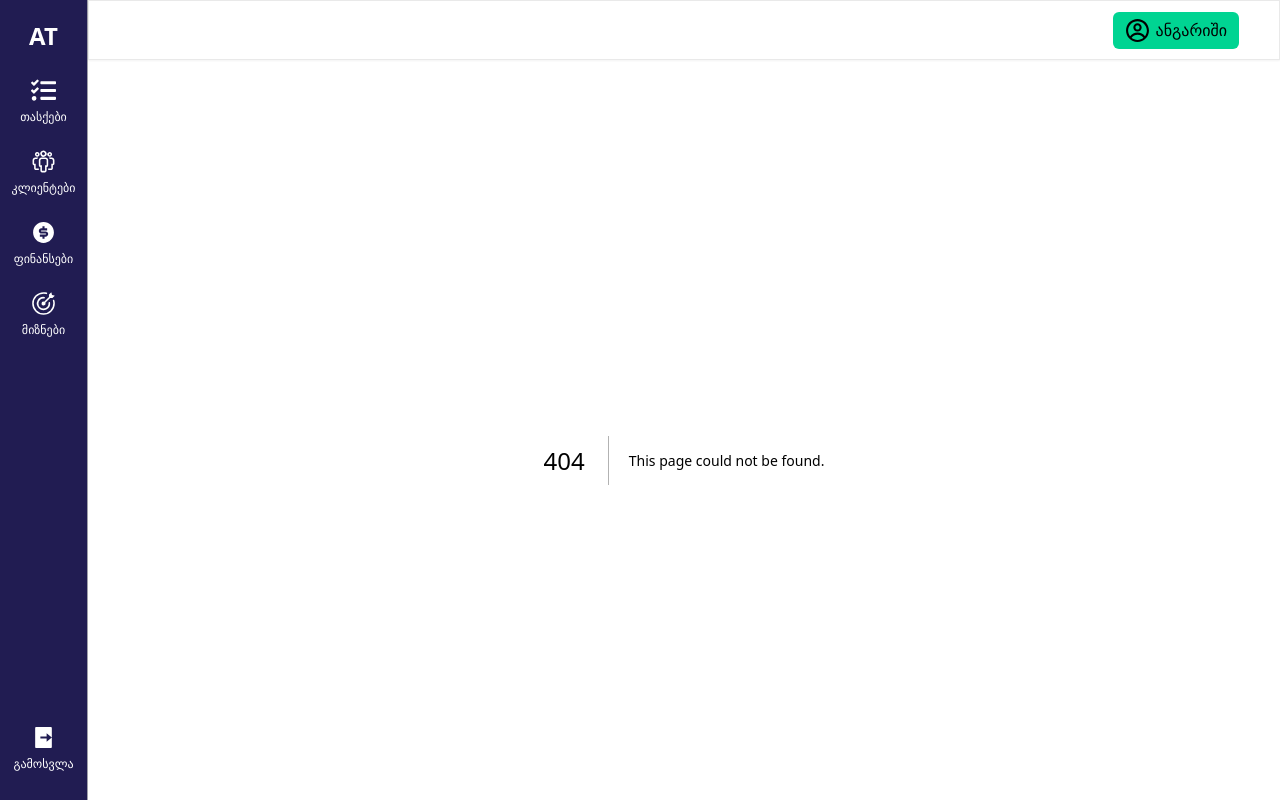
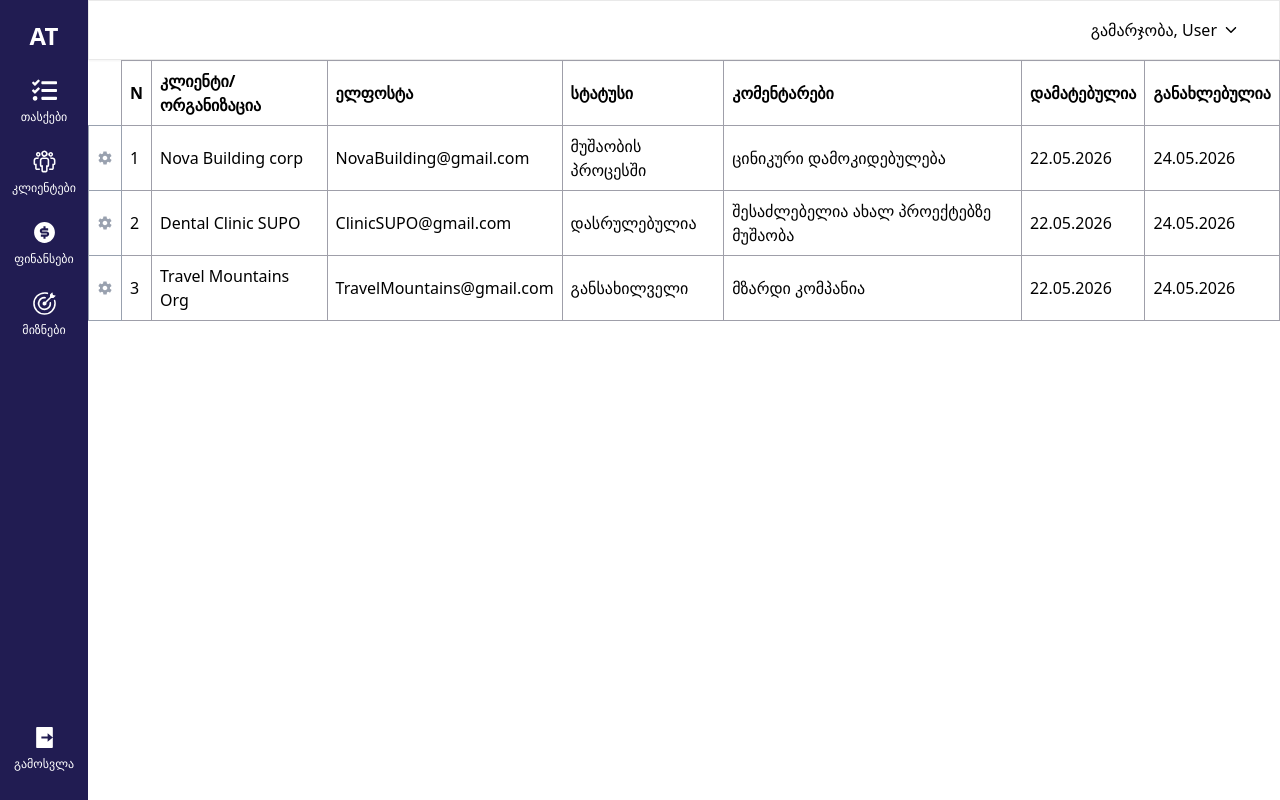
Before and after one commit to 4RN1/AT-Managment, a Next.js app: page /clients in a window 1280 px wide. Before the commit this address had no page. Built offline with nearby package versions, Linux system fonts and the light colour scheme.

Commit message:
feat:added client page

```diff
--- /dev/null
+++ b/app/clients/page.jsx
@@ -0,0 +1,12 @@
+import Table from '@/components/client-page/Table'
+import React from 'react'
+
+const page = () => {
+  return (
+    <div>
+        <Table/>
+    </div>
+  )
+}
+
+export default page
--- a/app/components/navigation/Navbar.jsx
+++ /dev/null
@@ -1,14 +0,0 @@
-import React from 'react'
-import { CgProfile } from 'react-icons/cg'
-
-const Navbar = () => {
-  return (
-    <header className='border border-[#E9E9E9] h-15 shadow-xs flex items-center justify-end px-10'>
-        <div>
-           <p className='flex items-center gap-1.5 bg-emerald-400 text-md  font-medium px-3 py-1.5 rounded-md'>  <CgProfile size={25}/>ანგარიში</p>
-        </div>
-    </header>
-  )
-}
-
-export default Navbar
--- a/app/layout.js
+++ b/app/layout.js
@@ -1,7 +1,7 @@
 import { Geist, Geist_Mono } from "next/font/google";
 import "./globals.css";
-import Navbar from "./components/navigation/Navbar";
-import Sidebar from "./components/navigation/Sidebar";
+import Navbar from "../components/navigation/Navbar";
+import Sidebar from "../components/navigation/Sidebar";
 
 const geistSans = Geist({
   variable: "--font-geist-sans",
--- a/app/page.js
+++ b/app/page.js
@@ -1,7 +1,7 @@
 import Image from "next/image";
-import StatCards from "./components/dashboard/StatCards";
+import StatCards from "../components/dashboard/StatCards";
 import { SiSpeedtest } from "react-icons/si";
-import Priority from "./components/dashboard/Priority";
+import Priority from "../components/dashboard/Priority";
 
 export default function Home() {
   return (
--- /dev/null
+++ b/app/tasks/page.jsx
@@ -0,0 +1,9 @@
+import React from 'react'
+
+const page = () => {
+  return (
+    <div></div>
+  )
+}
+
+export default page
--- /dev/null
+++ b/components/client-page/Table.jsx
@@ -0,0 +1,71 @@
+import React from 'react'
+import { IoMdSettings } from 'react-icons/io'
+
+const Table = () => {
+
+    const clientInfo = [
+        {
+            id:1,
+            name:"Nova Building corp",
+            email:"NovaBuilding@gmail.com",
+            status:"მუშაობის პროცესში",
+            notes:"ცინიკური დამოკიდებულება",
+            created_at:"22.05.2026",
+            updated_at:"24.05.2026"
+        },
+        {
+            id:2,
+            name:"Dental Clinic SUPO",
+            email:"ClinicSUPO@gmail.com",
+            status:"დასრულებულია",
+            notes:"შესაძლებელია ახალ პროექტებზე მუშაობა",
+            created_at:"22.05.2026",
+            updated_at:"24.05.2026"
+        },
+        {
+            id:3,
+            name:"Travel Mountains Org",
+            email:"TravelMountains@gmail.com",
+            status:"განსახილველი",
+            notes:"მზარდი კომპანია",
+            created_at:"22.05.2026",
+            updated_at:"24.05.2026"
+        }
+    ]
+
+
+    const tableInfo = ["","N" , "კლიენტი/ორგანიზაცია" , "ელფოსტა", "სტატუსი" , "კომენტარები" , "დამატებულია", "განახლებულია", ]
+
+  return (
+ <table className='w-full'>
+  <thead >
+    <tr >
+      {tableInfo.map((header) => (
+        <th key={header} className='not-first:border border-zinc-400 text-left p-2 '>{header}</th>
+      ))}
+    </tr>
+  </thead>
+  <tbody>
+
+        {clientInfo.map((info) => (
+    <tr key={info.id} className=''>
+        <td className=' p-2  text-gray-400 border text-center '>
+    <IoMdSettings  className='cursor-pointer'/>
+  </td>
+            <td className='border border-zinc-400 p-2'>{info.id}</td>
+            <td className='border border-zinc-400 p-2'>{info.name}</td>
+            <td className='border border-zinc-400 p-2'>{info.email}</td>
+            <td className='border border-zinc-400 p-2'>{info.status}</td>
+            <td className='border border-zinc-400 p-2'>{info.notes}</td>
+            <td className='border border-zinc-400 p-2'>{info.created_at}</td>
+            <td className='border border-zinc-400 p-2'>{info.updated_at}</td>
+
+     </tr>
+        ))}
+
+  </tbody>
+</table>
+  )
+}
+
+export default Table
--- a/app/components/dashboard/Priority.jsx
+++ b/components/dashboard/Priority.jsx
@@ -43,7 +43,7 @@ const Priority = ({ clientName = "client", priorityStatus = "მაღალი"
               საიტის დიზაინი
             </p>
             <p className="p-1.5 bg-green-400/30 text-green-600 font-medium rounded-md text-xs">
-              მაღალი
+              დაბალი
             </p>
           </div>
           <div className="flex justify-between items-center">
@@ -68,8 +68,8 @@ const Priority = ({ clientName = "client", priorityStatus = "მაღალი"
             <p className="font-semibold text-sm text-zinc-800">
               საიტის დიზაინი
             </p>
-            <p className="p-1.5 bg-red-400/30 text-red-600 font-medium rounded-md text-xs">
-              მაღალი
+            <p className="p-1.5 bg-yellow-400/30 text-yellow-600 font-medium rounded-md text-xs">
+              საშუალო
             </p>
           </div>
           <div className="flex justify-between items-center">
--- /dev/null
+++ b/components/navigation/Navbar.jsx
@@ -0,0 +1,17 @@
+import React from 'react'
+import { IoIosArrowDown } from 'react-icons/io'
+import { MdKeyboardArrowDown } from 'react-icons/md'
+
+
+const Navbar = ({user = "User"}) => {
+  return (
+    <header className='bg-white border border-[#E9E9E9] h-15 shadow-xs flex items-center justify-end px-10'>
+        <div className='flex items-center gap-1.5'>
+          <p className='font-medium'>გამარჯობა, {user}</p>
+          <IoIosArrowDown />
+        </div>
+    </header>
+  )
+}
+
+export default Navbar
--- a/app/components/navigation/Sidebar.jsx
+++ b/components/navigation/Sidebar.jsx
@@ -5,18 +5,44 @@ import { GoGoal } from 'react-icons/go'
 import { RiLogoutBoxRFill, RiMoneyDollarCircleFill } from 'react-icons/ri'
 import { VscOrganization } from 'react-icons/vsc'
 
+const navLinks = [
+  { name:"თასქები",
+    link:"/tasks" ,
+    icon:FaTasks
+  },
+  { name:"კლიენტები",
+    link:"/clients" ,
+    icon:VscOrganization
+  },
+  { name:"ფინანსები",
+    link:"/deals" ,
+    icon:RiMoneyDollarCircleFill
+  },
+  { name:"მიზნები",
+    link:"/goals" ,
+    icon:GoGoal
+  },
+
+]
+
 const Sidebar = () => {
   return (
-    <header className='w-22 h-full border-r border-r-zinc-400 flex flex-col items-center justify-between bg-[#211C52] text-white py-5 px-2'>
+    <header className='w-22 h-full flex flex-col items-center justify-between bg-[#211C52] text-white py-5 px-2'>
         {/* logo */}
         <div className='flex flex-col items-center'>
         <Link href="/" className='text-2xl font-bold mb-5'>AT</Link>
 
     <nav className='flex flex-col gap-3'>
-        <Link href="tasks" className='flex flex-col items-center text-xs px-1  py-1.5 rounded-md hover:bg-[#6150E1]'><FaTasks size={25} className='mb-1.5'/> თასქები</Link>
+      {navLinks.map((nav) => {
+
+      const Icon = nav.icon
+return (
+        <Link key={nav.link} href={nav.link} className='flex flex-col items-center text-xs px-1  py-1.5 rounded-md hover:bg-[#6150E1]'><Icon size={25} className='mb-1.5' />{nav.name}</Link>
+      )})}
+        {/* <Link href="tasks" className='flex flex-col items-center text-xs px-1  py-1.5 rounded-md hover:bg-[#6150E1]'><FaTasks size={25} className='mb-1.5'/> თასქები</Link>
         <Link href="clients" className='flex flex-col items-center text-xs px-1  py-1.5 rounded-md hover:bg-[#6150E1]'><VscOrganization size={25} className='mb-1.5'/> კლიენტები</Link>
         <Link href="deals" className='flex flex-col items-center text-xs px-1  py-1.5 rounded-md hover:bg-[#6150E1]'><RiMoneyDollarCircleFill size={25} className='mb-1.5' /> ფინანსები</Link>
-        <Link href="goals" className='flex flex-col items-center text-xs px-1 py-1.5 rounded-md hover:bg-[#6150E1]'><GoGoal  size={25} className='mb-1.5'/> მიზნები</Link>
+        <Link href="goals" className='flex flex-col items-center text-xs px-1 py-1.5 rounded-md hover:bg-[#6150E1]'><GoGoal  size={25} className='mb-1.5'/> მიზნები</Link> */}
 
     </nav>
     </div>
```
Also changed, not shown: components/dashboard/StatCards.jsx (renamed from app/components/dashboard/StatCards.jsx).
